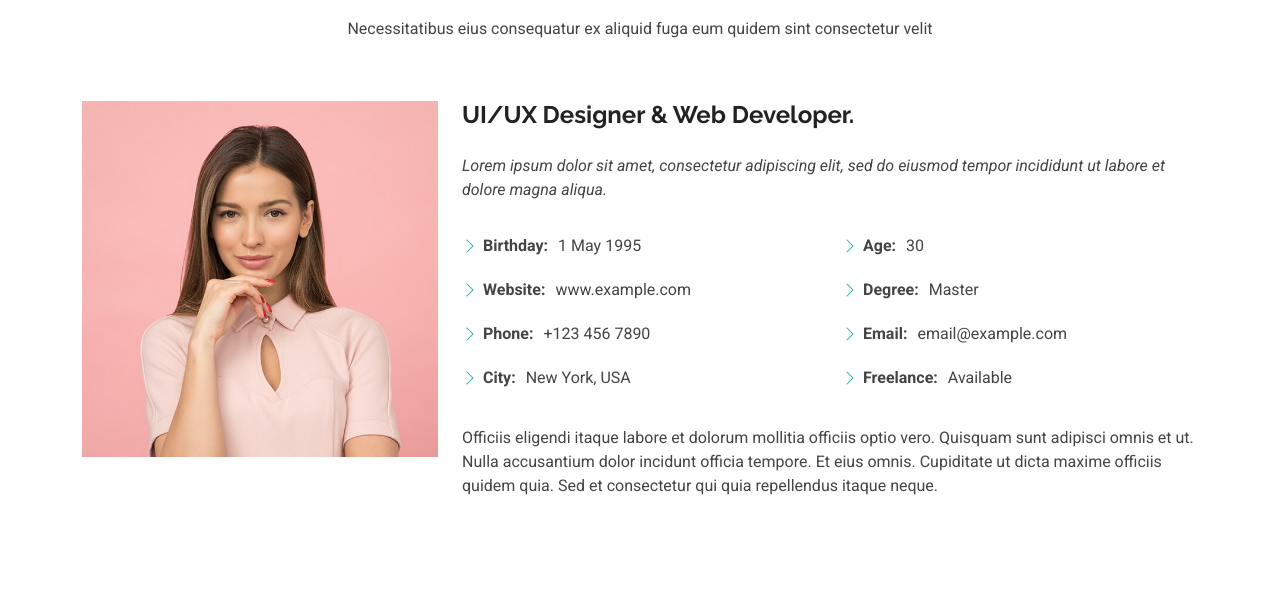
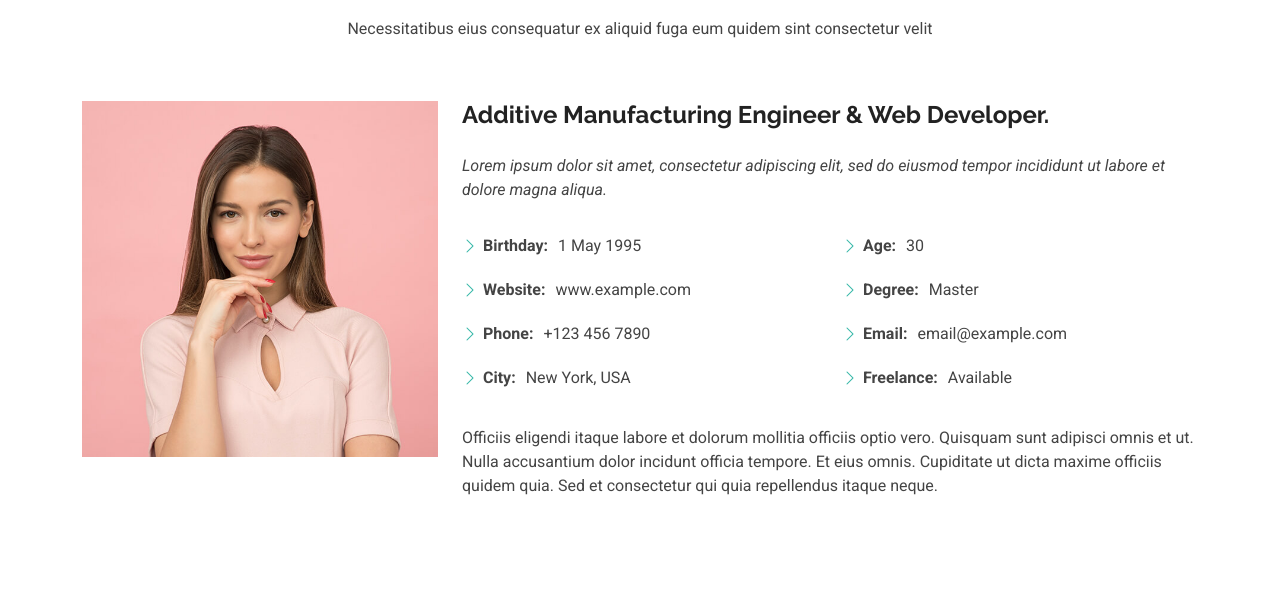
Before and after one commit to sabari7881/sabari7881.github.io, a plain HTML site: page about.html in a window 1280 px wide. Shown: the part 204-800 px from the top of the page. Drawn offline with Linux system fonts and the light colour scheme.

Commit message:
Profession change

```diff
--- a/about.html
+++ b/about.html
@@ -104,7 +104,7 @@
             <img src="assets/img/profile-img.jpg" class="img-fluid" alt="">
           </div>
           <div class="col-lg-8 content">
-            <h2>UI/UX Designer &amp; Web Developer.</h2>
+            <h2>Additive Manufacturing Engineer &amp; Web Developer.</h2>
             <p class="fst-italic py-3">
               Lorem ipsum dolor sit amet, consectetur adipiscing elit, sed do eiusmod tempor incididunt ut labore et dolore
               magna aliqua.
```
